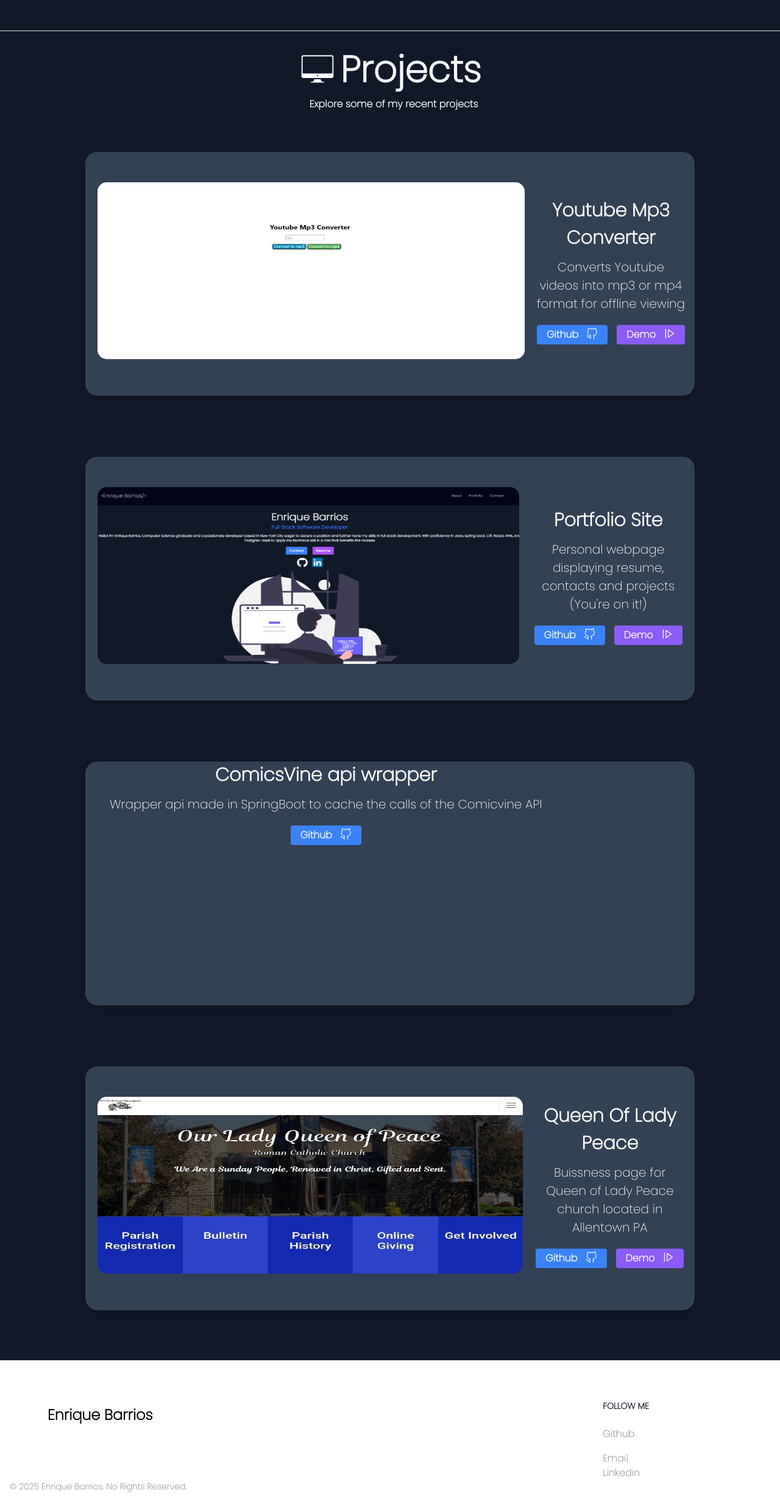
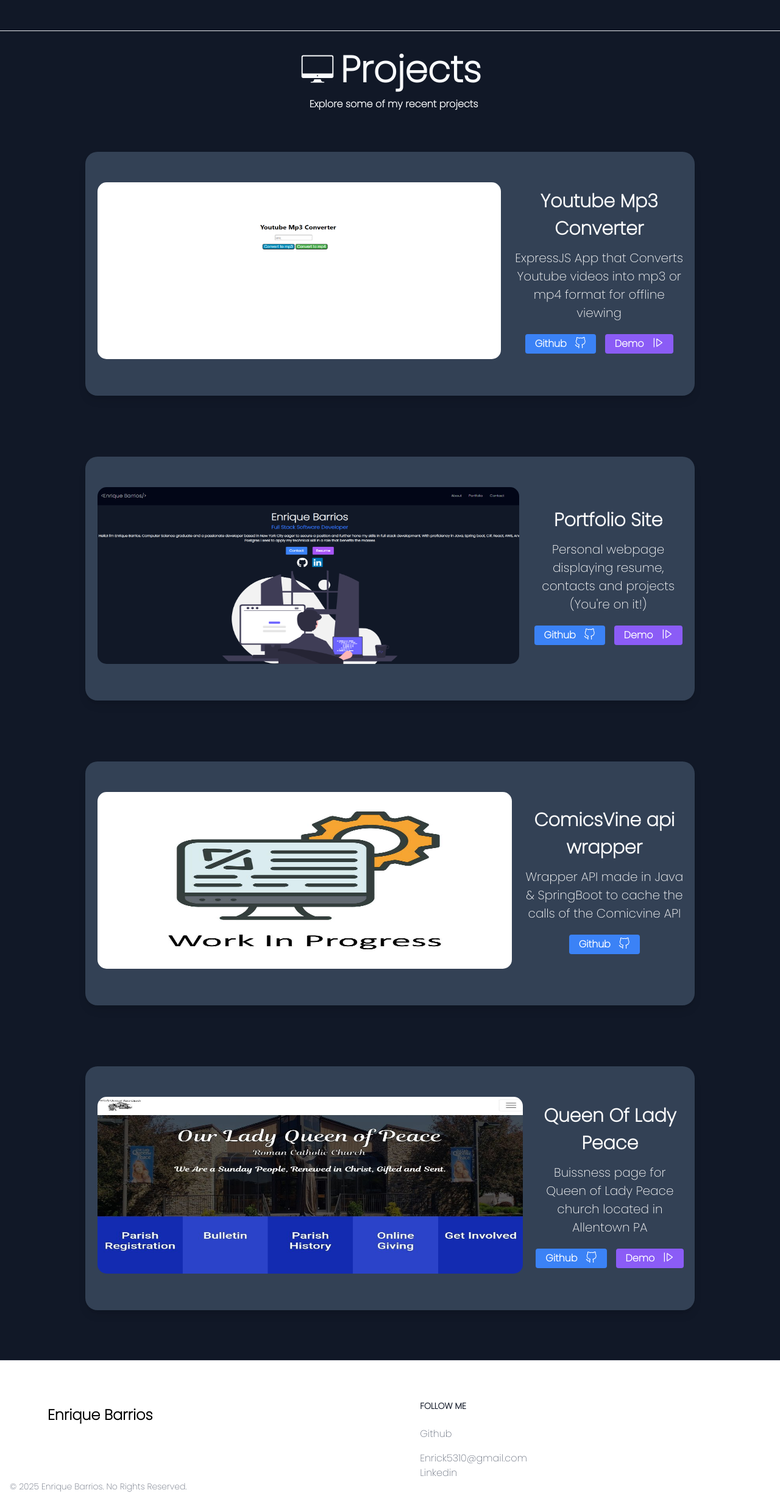
Before and after one commit to EnriqueB5310/PortfolioSite, a React (Vite) app: page / in a window 1280 px wide. Shown: the part 1581-4061 px from the top of the page at 61% size. Built offline with nearby package versions, Linux system fonts and the light colour scheme.

Commit message:
fixed card for wrapper api display

```diff
--- a/src/components/Footer.jsx
+++ b/src/components/Footer.jsx
@@ -22,14 +22,14 @@
                   <h2 className="mb-6 text-sm font-semibold text-gray-900 uppercase dark:text-white">Follow me</h2>
                   <ul className="text-gray-500 dark:text-gray-400 font-medium">
                       <li className="mb-4">
-                          <a href="https://github.com/themesberg/flowbite" className="hover:underline ">Github</a>
+                          <a href="" className="hover:underline ">Github</a>
                       </li>
                       <li>
-                          <a href="https://discord.gg/4eeurUVvTy" className="hover:underline">Email</a>
+                          <a href="" className="hover:underline">Enrick5310@gmail.com</a>
                       </li>
 
                        <li>
-                          <a href="https://discord.gg/4eeurUVvTy" className="hover:underline">Linkedin</a>
+                          <a href="" className="hover:underline">Linkedin</a>
                       </li>
                   </ul>
               </div>
--- a/src/components/Projects.jsx
+++ b/src/components/Projects.jsx
@@ -4,7 +4,7 @@
 import Portfolio from '../assets/portfolio.png'
 import Church from '../assets/church.jpg'
 import { IoIosDesktop } from "react-icons/io";
-
+import WIP from '../assets/WIP.jpg'
 
 
 
@@ -14,7 +14,7 @@
 const projects = [{
 
 title: "Youtube Mp3 Converter",
-bio: "Converts Youtube videos into mp3 or mp4 format for offline viewing",
+bio: "ExpressJS App that Converts Youtube videos into mp3 or mp4 format for offline viewing",
 image: Mp3Mp4,
 demo: "https://ytmp3-iqma.onrender.com/",
 tech: null,
@@ -33,8 +33,8 @@
 },
 {
   title:"ComicsVine api wrapper",
-  bio: "Wrapper api made in SpringBoot to cache the calls of the Comicvine API",
-  image: null,
+  bio: "Wrapper API made in Java & SpringBoot to cache the calls of the Comicvine API",
+  image: WIP,
   tech: null,
   link: "https://github.com/EnriqueB5310/CB-wrapper",
   demo: null
```
Also changed, not shown: src/assets/WIP.jpg (added).
